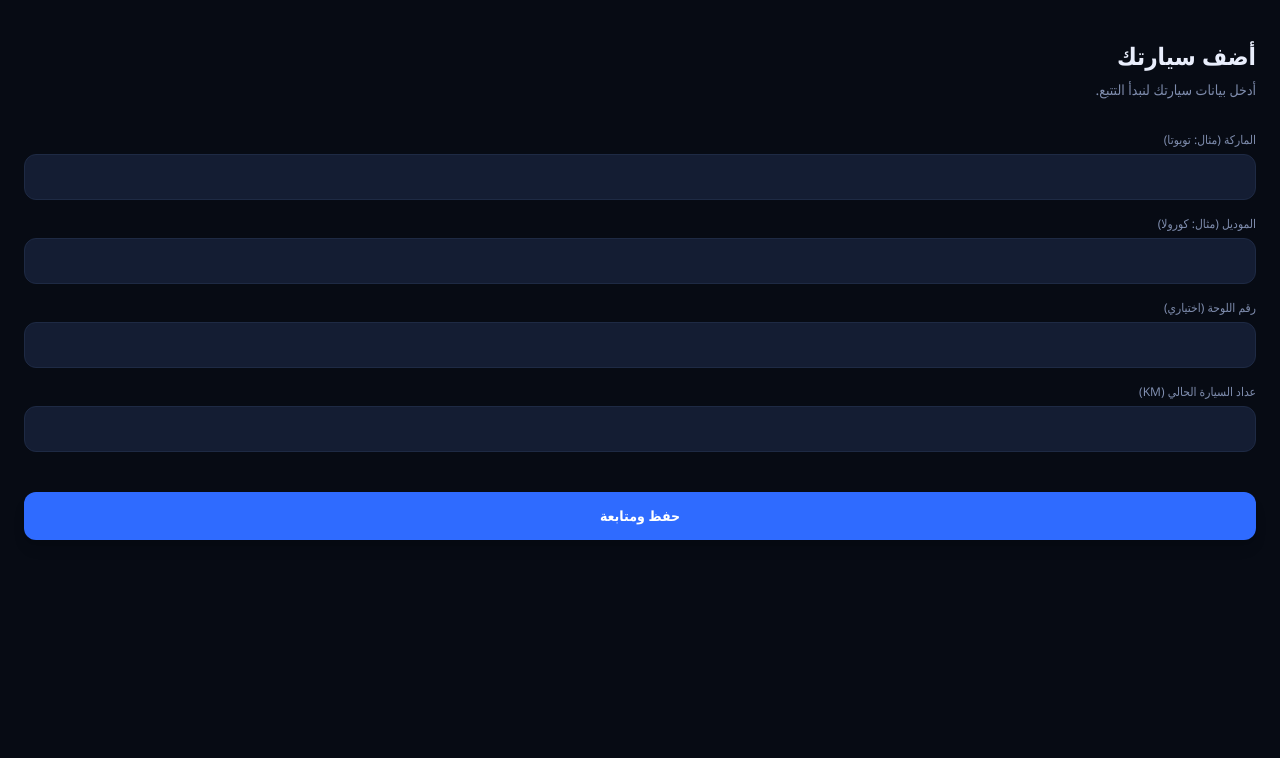
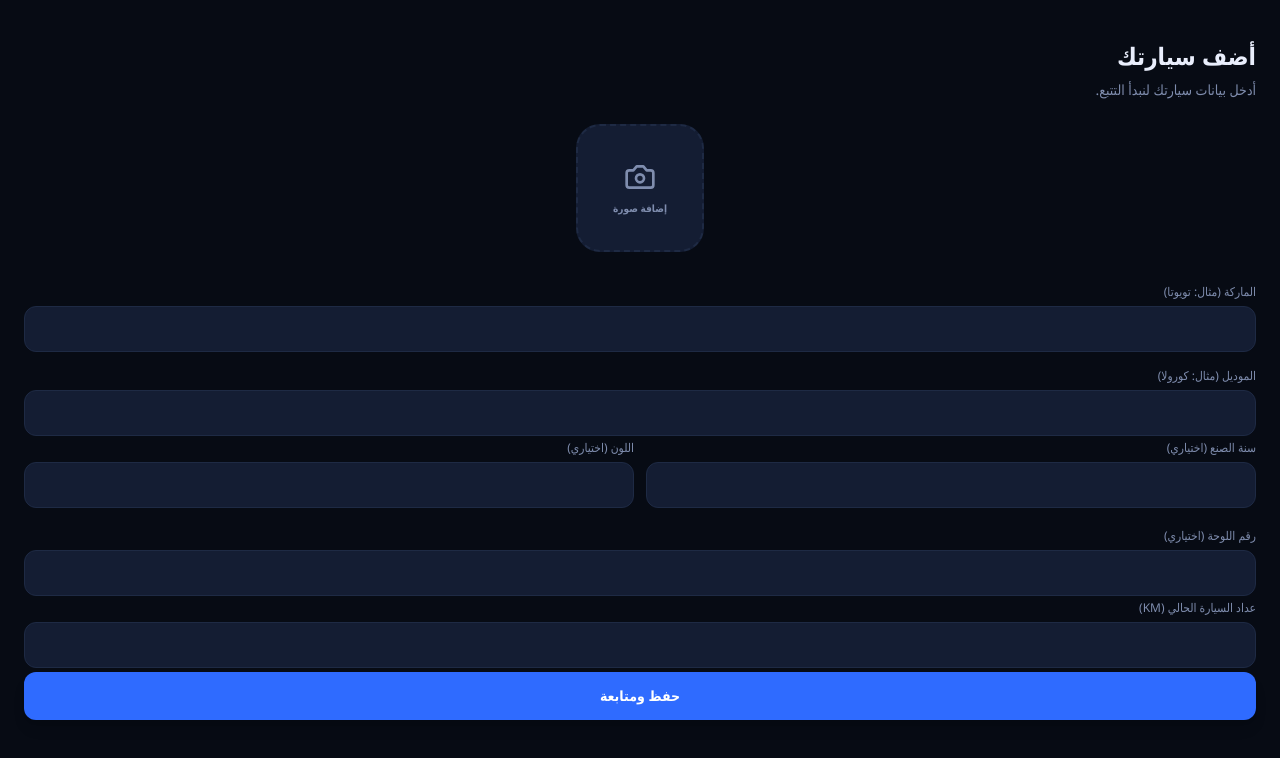
Before and after one commit to abdlt30/rafiq-sayarati, a React (Vite) app: page /#/add-vehicle in a window 1280 px wide. Shown: the top 758 px of the page. Built offline with nearby package versions, Linux system fonts and the light colour scheme.

Commit message:
Enhance AddVehicle form with new fields and image upload
Added new fields for year, color, and image to the vehicle form. Implemented image upload functionality and updated the state management for car data.

```diff
--- a/src/pages/AddVehicle.jsx
+++ b/src/pages/AddVehicle.jsx
@@ -3,6 +3,7 @@ import { useNavigate, useSearchParams } from 'react-router-dom';
 import { AppContext } from '../context/AppContext';
 import Input from '../components/ui/Input';
 import Button from '../components/ui/Button';
+import { Camera, X } from 'lucide-react'; // أيقونات جديدة
 
 export default function AddVehicle() {
   const { addNewCar, updateCar, vehicles, t } = useContext(AppContext);
@@ -12,22 +13,30 @@ export default function AddVehicle() {
   const editId = searchParams.get('id');
   const isEditing = Boolean(editId);
 
-  const [car, setCar] = useState({ make: '', model: '', plate: '', currentOdometer: '' });
+  // إضافة حقول جديدة (صورة، سنة، لون)
+  const [car, setCar] = useState({
+    make: '', model: '', plate: '', currentOdometer: '',
+    year: '', color: '', image: ''
+  });
 
   useEffect(() => {
     if (isEditing && vehicles.length > 0) {
-      // تحويل الـ ID إلى نص لضمان التطابق التام
       const carToEdit = vehicles.find(v => String(v.id) === String(editId));
-      if (carToEdit) {
-        setCar({
-          make: carToEdit.make || '',
-          model: carToEdit.model || '',
-          plate: carToEdit.plate || '',
-          currentOdometer: carToEdit.currentOdometer || ''
-        });
-      }
+      if (carToEdit) setCar(carToEdit);
     }
   }, [isEditing, editId, vehicles]);
+
+  // دالة تحويل الصورة إلى Base64 لتخزينها
+  const handleImageUpload = (e) => {
+    const file = e.target.files[0];
+    if (file) {
+      const reader = new FileReader();
+      reader.onloadend = () => {
+        setCar({ ...car, image: reader.result });
+      };
+      reader.readAsDataURL(file);
+    }
+  };
 
   const handleSubmit = (e) => {
     e.preventDefault();
@@ -35,18 +44,20 @@ export default function AddVehicle() {
       return alert(t('fillRequiredFields') || 'الرجاء تعبئة الحقول الأساسية');
     }
 
+    const carData = { ...car, currentOdometer: Number(car.currentOdometer) };
+
     if (isEditing) {
-      updateCar({ ...car, id: editId, currentOdometer: Number(car.currentOdometer) });
+      updateCar({ ...carData, id: editId });
       navigate('/vehicles');
     } else {
-      addNewCar({ ...car, currentOdometer: Number(car.currentOdometer) });
+      addNewCar(carData);
       navigate('/');
     }
   };
 
   return (
-    <div className="min-h-full bg-[var(--bg)] p-6 flex flex-col font-sans transition-colors duration-300">
-      <div className="mt-4 mb-8">
+    <div className="min-h-full bg-[var(--bg)] p-6 flex flex-col font-sans transition-colors duration-300 pb-24">
+      <div className="mt-4 mb-6">
         <h2 className="text-2xl font-bold text-[var(--text)] mb-2">
           {isEditing ? (t('editCar') || 'تعديل السيارة') : (t('addYourCar') || 'أضف سيارتك')}
         </h2>
@@ -55,13 +66,43 @@ export default function AddVehicle() {
         </p>
       </div>
 
-      <form onSubmit={handleSubmit} className="flex-1">
+      {/* رفع الصورة */}
+      <div className="flex justify-center mb-8">
+        <div className="relative w-32 h-32 rounded-3xl bg-[var(--surface-2)] border-2 border-dashed border-[var(--border)] flex items-center justify-center overflow-hidden group hover:border-[var(--primary)] transition-colors">
+          {car.image ? (
+            <>
+              <img src={car.image} alt="Car" className="w-full h-full object-cover" />
+              <button
+                type="button"
+                onClick={() => setCar({...car, image: ''})}
+                className="absolute top-2 right-2 p-1.5 bg-black/50 text-white rounded-full backdrop-blur-sm"
+              >
+                <X size={14} />
+              </button>
+            </>
+          ) : (
+            <label className="cursor-pointer flex flex-col items-center justify-center w-full h-full text-[var(--text-muted)] group-hover:text-[var(--primary)] transition-colors">
+              <Camera size={32} className="mb-2" />
+              <span className="text-[10px] font-bold">إضافة صورة</span>
+              <input type="file" accept="image/*" onChange={handleImageUpload} className="hidden" />
+            </label>
+          )}
+        </div>
+      </div>
+
+      <form onSubmit={handleSubmit} className="flex-1 space-y-1">
         <Input label={t('carMake') || 'الماركة (مثال: تويوتا)'} value={car.make} onChange={(e) => setCar({...car, make: e.target.value})} required />
         <Input label={t('carModel') || 'الموديل (مثال: كورولا)'} value={car.model} onChange={(e) => setCar({...car, model: e.target.value})} required />
+
+        <div className="grid grid-cols-2 gap-3">
+          <Input label="سنة الصنع (اختياري)" type="number" value={car.year || ''} onChange={(e) => setCar({...car, year: e.target.value})} />
+          <Input label="اللون (اختياري)" value={car.color || ''} onChange={(e) => setCar({...car, color: e.target.value})} />
+        </div>
+
         <Input label={t('plateNumber') || 'رقم اللوحة (اختياري)'} value={car.plate} onChange={(e) => setCar({...car, plate: e.target.value})} />
         <Input label={t('currentOdometer') || 'عداد السيارة الحالي (KM)'} type="number" value={car.currentOdometer} onChange={(e) => setCar({...car, currentOdometer: e.target.value})} required />
 
-        <div className="mt-10">
+        <div className="mt-8">
           <Button type="submit">{isEditing ? (t('save') || 'حفظ التعديلات') : (t('saveAndContinue') || 'حفظ ومتابعة')}</Button>
         </div>
       </form>
```
